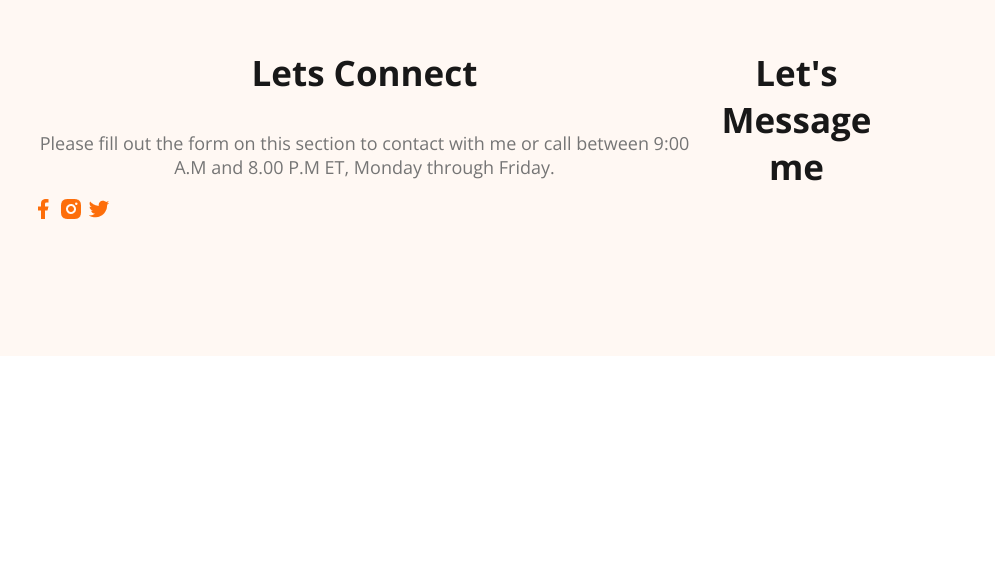
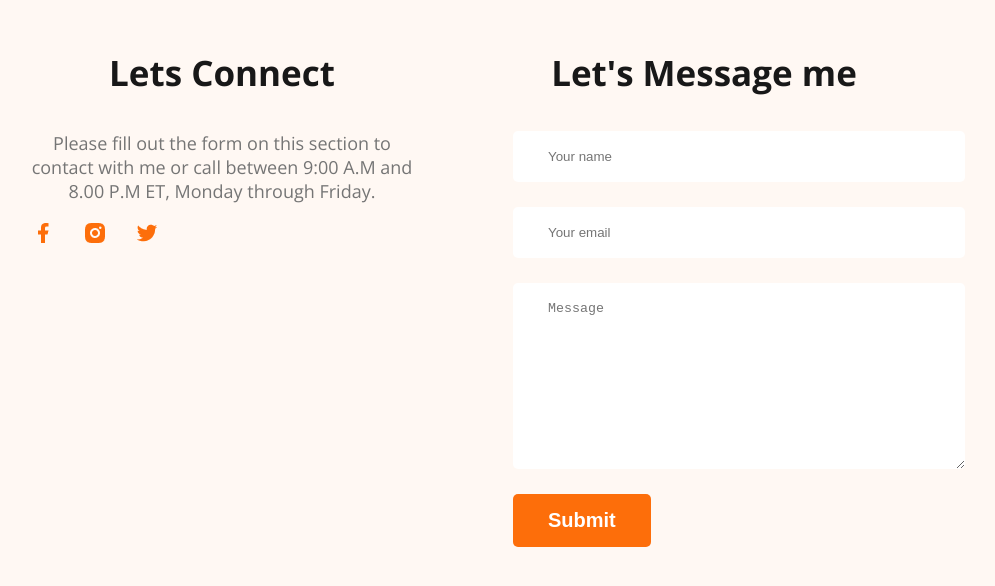
Before and after one commit to User-slcr/developer-portfolio, a plain HTML site: page index.html in a window 1280 px wide. Shown: the part 3438-4024 px from the top of the page, without its empty margins (177-1172 px from the left). Before the commit the page ends 3802 px from the top, so only its background shows below. Drawn offline with nearby package versions, Linux system fonts and the light colour scheme.

Commit message:
added the change

```diff
--- a/index.html
+++ b/index.html
@@ -150,6 +150,12 @@
         </div>
         <div class="footer-column">
             <h3 class="section-title">Let's Message me</h3>
+            <form  class="contact" action="">
+                <input type="text" placeholder="Your name">
+                <input type="email" name="" placeholder="Your email" id="">
+                <textarea name="" id="" placeholder="Message" cols="30" rows="10"></textarea>
+                <input class="btn-primary" type="submit" value="Submit">
+            </form>
         </div>
     </footer>
 </body>
--- a/styles/portfolio.css
+++ b/styles/portfolio.css
@@ -165,6 +165,26 @@ main section{
 footer{
     display: flex;
     background-color: #FFF8F3;
+    gap: 100px;
     padding: 130px 200px;
     margin-top: 100px;
 }
+
+.social-links a{
+    margin-right: 24px;
+}
+
+.footer-column{
+    width: 50%;
+}
+
+.contact input[type="text"], .contact input[type="email"], textarea{
+    display: block;
+    margin-bottom: 25px;
+    padding: 18px 35px;
+    color: #757575;
+    background-color: #FFF ;
+    border: 0;
+    border-radius: 5px;
+    width: 100%;
+}
```
